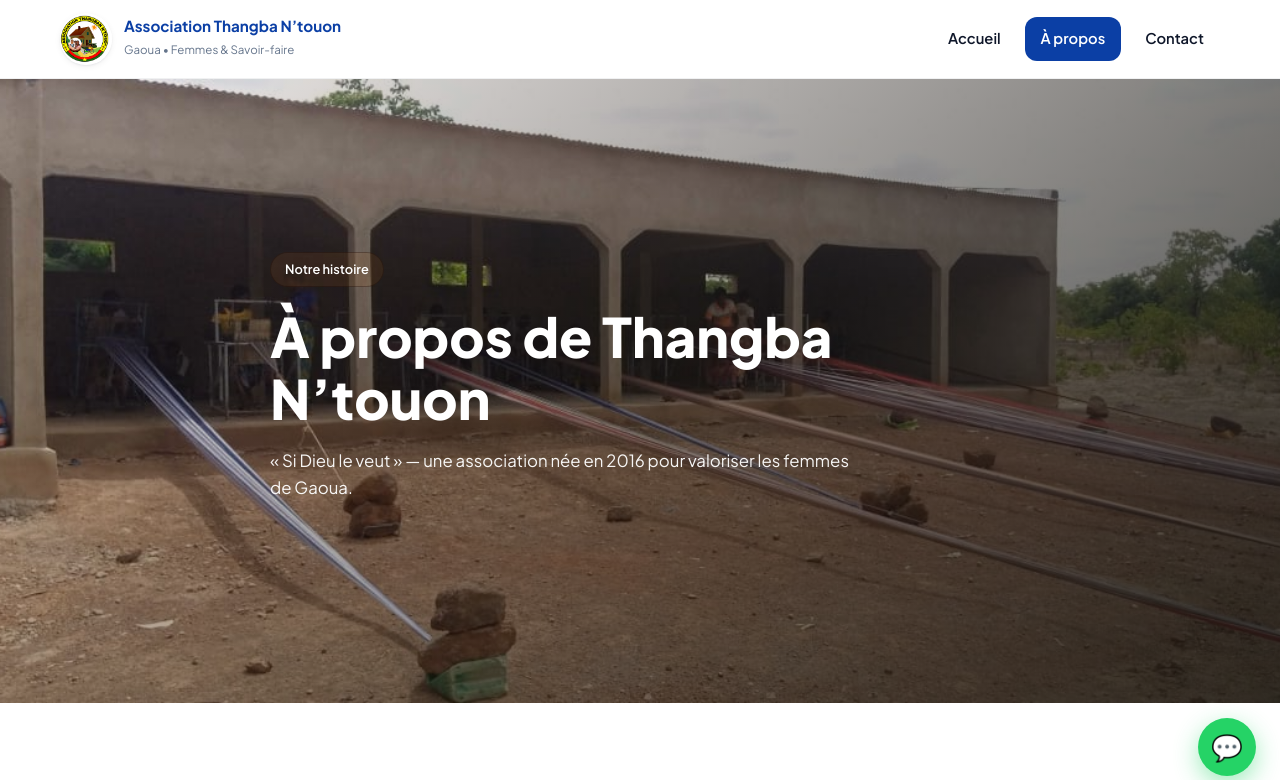
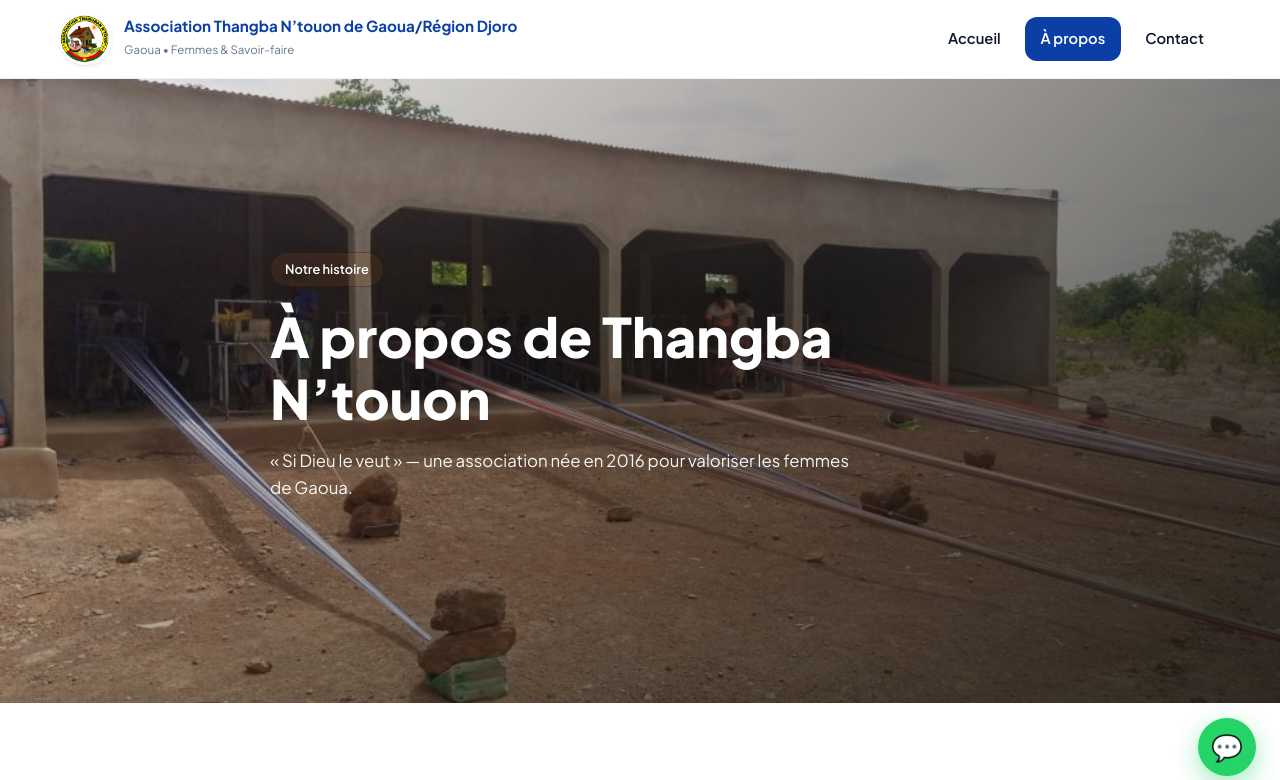
Before and after one commit to ampliaspoda66/ATNT-PODA-6630, a plain HTML site: page apropos.html in a window 1280 px wide. Shown: the top 780 px of the page. Drawn offline with Linux system fonts and the light colour scheme.

Commit message:
Update apropos.html

```diff
--- a/apropos.html
+++ b/apropos.html
@@ -2,7 +2,7 @@
 <html lang="fr">
 <head>
   <meta charset="UTF-8">
-  <meta name="viewport" content="width=device-width, initial-scale=1.0">
+  <meta name="ATNT-Gaoua-Région DJORO" content="width=device-width, initial-scale=1.0">
   <title>ATNT - À propos | Association Thangba N’touon</title>
   <meta name="description" content="Histoire, valeurs et équipe de l’Association Thangba N’touon à Gaoua.">
   <link rel="preconnect" href="https://fonts.googleapis.com">
@@ -17,7 +17,7 @@
         <!-- LOGO PERSONNALISABLE : remplacez images/logo-atnt.png par votre logo -->
         <img src="images/image9.png" alt="Logo Association Thangba N’touon" class="logo-img">
         <div class="logo-text">
-          <span>Association Thangba N’touon</span>
+          <span>Association Thangba N’touon de Gaoua/Région Djoro</span>
           <small>Gaoua • Femmes & Savoir-faire</small>
         </div>
       </a>
```
